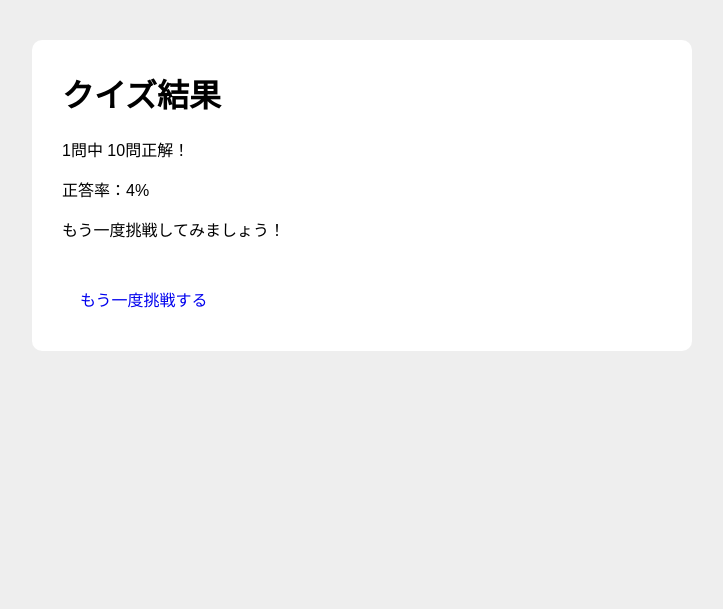
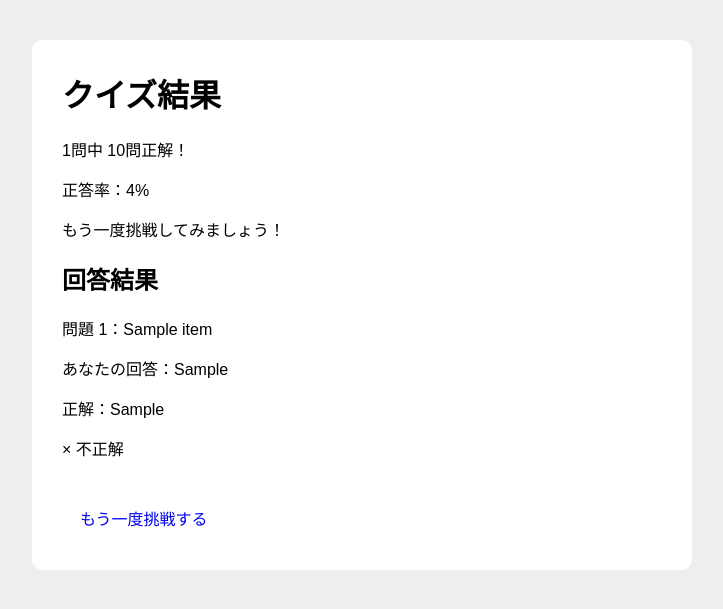
Before and after one commit to yusei-nojiri/shogi_quiz, a Flask app: template templates/result.html in a window 1280 px wide. Shown: the top 609 px of the page, without its empty margins (278-1001 px from the left). Run offline with Flask 3, Linux system fonts and the light colour scheme; the template is opened without the code that fills it: most values are stand-ins (such as "Sample title", 1, 10 or a date in 2020).

Commit message:
結果画面に回答履歴を表示

```diff
--- a/app.py
+++ b/app.py
@@ -72,6 +72,16 @@ def home():
         else:
             result = "wrong"
 
+        answers = session.get("answers", [])
+
+        answers.append({
+            "question_index": question_index,
+            "selected": answer,
+            "correct": answer == question["answer"]
+        })
+
+        session["answers"] = answers
+
         return redirect(
             url_for(
                 "home",
@@ -87,6 +97,7 @@ def home():
     if q is None:
         question_index = 0
         session["score"] = 0
+        session["answers"] = []
     else:
         question_index = int(q)
 
@@ -134,13 +145,29 @@ def result():
     score = session.get("score", 0)
     correct_rate = round(score / len(questions) * 100)
 
+    answers = session.get("answers", [])
+    answer_results = []
+
+    for item in answers:
+        question = questions[item["question_index"]]
+
+        selected_choice = question["choices"][int(item["selected"]) - 1]
+        correct_choice = question["choices"][int(question["answer"]) - 1]
+
+        answer_results.append({
+            "question": question["question"],
+            "selected_choice": selected_choice,
+            "correct_choice": correct_choice,
+            "correct": item["correct"]
+        })
+
     return render_template(
         "result.html",
         score=score,
         total_questions=len(questions),
-        correct_rate=correct_rate
+        correct_rate=correct_rate,
+        answer_results=answer_results
     )
-
 
 if __name__ == "__main__":
     app.run(debug=True)
--- a/templates/result.html
+++ b/templates/result.html
@@ -19,6 +19,21 @@
 		{% else %}
 		    <p>もう一度挑戦してみましょう！</p>
 		{% endif %}
+		<h2>回答結果</h2>
+
+		{% for item in answer_results %}
+		    <div class="answer-result">
+		        <p>問題 {{ loop.index }}：{{ item["question"] }}</p>
+		        <p>あなたの回答：{{ item["selected_choice"] }}</p>
+		        <p>正解：{{ item["correct_choice"] }}</p>
+
+		        {% if item["correct"] %}
+		            <p>○ 正解</p>
+		        {% else %}
+		            <p>× 不正解</p>
+		        {% endif %}
+		    </div>
+		{% endfor %}
 
     	<a href="/">もう一度挑戦する</a>
 	</div>
```
